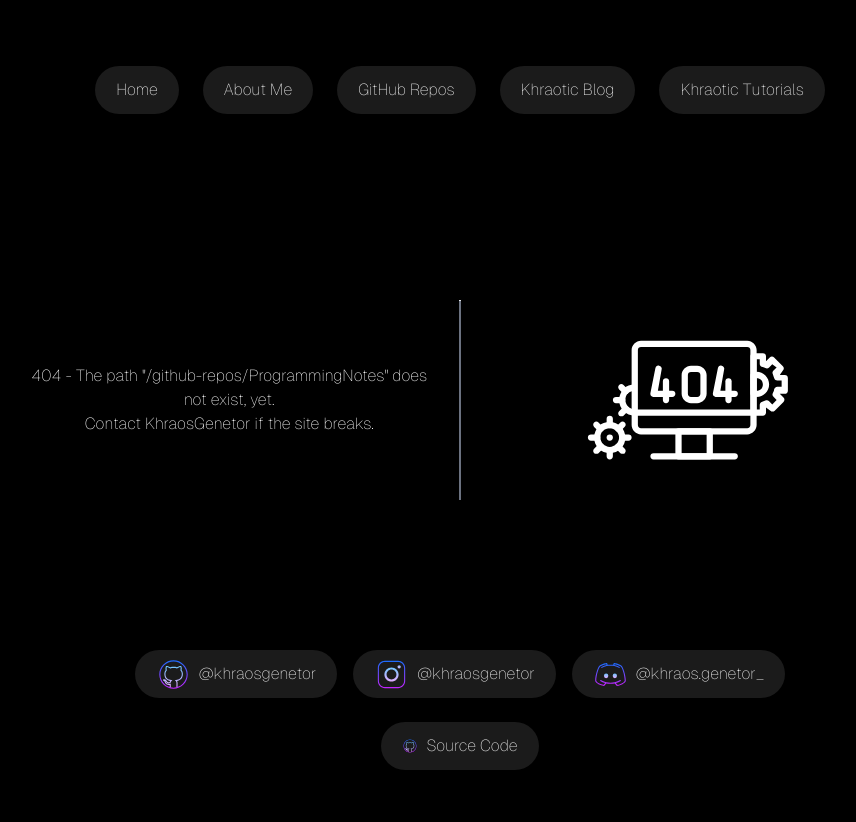
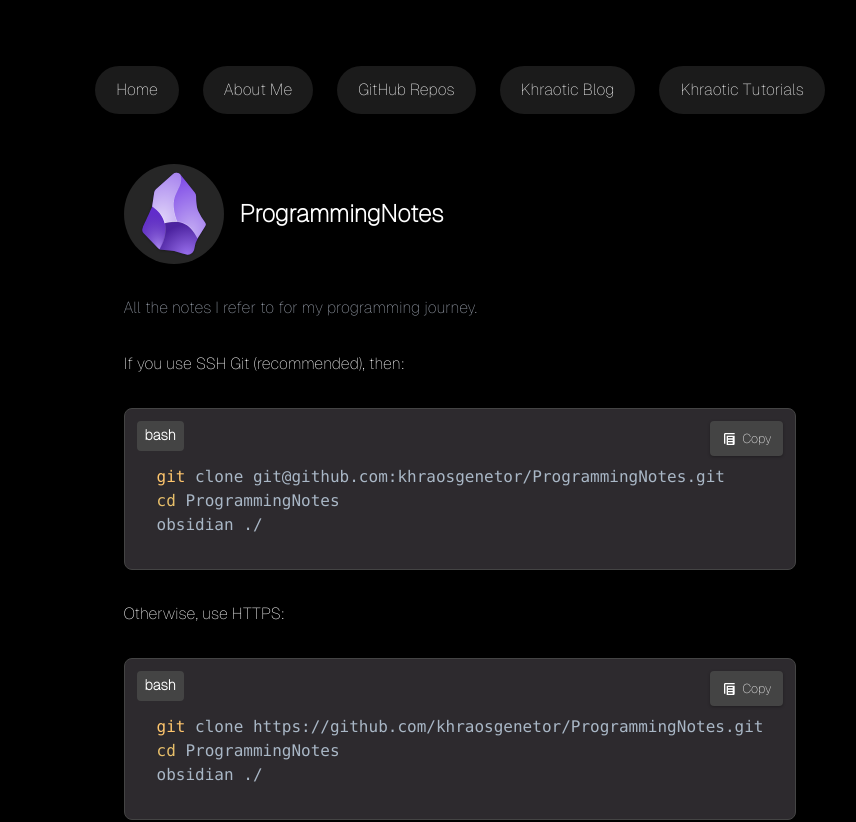
Before and after one commit to khraosgenetor/khraosgenetor.vercel.app, a Next.js app: page /github-repos/ProgrammingNotes in a window 1280 px wide. Before the commit this address had no page. Shown: the top 822 px of the page, without its empty margins (180-1036 px from the left). Before the commit the page ends 800 px from the top, so only its background shows below. Built offline with nearby package versions, Linux system fonts and the light colour scheme.

Commit message:
Added a Programming Notes page, added the ability to add code with lang choice and copy code button ie CopyCode.tsx

```diff
--- /dev/null
+++ b/app/RefTSX/CopyCode.tsx
@@ -0,0 +1,115 @@
+'use client';
+
+import React, { useState } from 'react';
+import { Prism as SyntaxHighlighter } from 'react-syntax-highlighter';
+import { darcula } from 'react-syntax-highlighter/dist/cjs/styles/prism';
+
+interface CopyCodeProps {
+    code: string;
+    language: string;
+}
+
+export default function CopyCode({ code, language }: CopyCodeProps) {
+    const [copied, setCopied] = useState(false);
+
+    const handleCopy = async () => {
+        try {
+            await navigator.clipboard.writeText(code);
+            setCopied(true);
+            setTimeout(() => setCopied(false), 2000); // Reset copied state after 2 seconds
+        } catch (err) {
+            console.error('Failed to copy:', err);
+        }
+    };
+
+    // Add a newline at the top of the code
+    const codeWithNewline = `\n${code}`;
+
+    return (
+        <div
+            style={{
+                position: 'relative',
+                width: '100%',
+                backgroundColor: '#2d2a2e', // Match darcula background
+                borderRadius: '8px',
+                border: '1px solid #444',
+                padding: '16px',
+            }}
+        >
+            {/* Language Label on Top-Left */}
+            <div
+                style={{
+                    position: 'absolute',
+                    top: '12px',
+                    left: '12px',
+                    backgroundColor: '#444',
+                    color: '#fff',
+                    padding: '4px 8px',
+                    borderRadius: '4px',
+                    fontSize: '0.9rem',
+                    fontWeight: 'bold',
+                }}
+            >
+                {language}
+            </div>
+
+            <SyntaxHighlighter
+                language={language}
+                style={darcula}
+                customStyle={{
+                    margin: 0,
+                    backgroundColor: 'transparent',
+                }}
+            >
+                {codeWithNewline}
+            </SyntaxHighlighter>
+
+            <button
+                onClick={handleCopy}
+                style={{
+                    position: 'absolute',
+                    top: '12px',
+                    right: '12px',
+                    backgroundColor: '#444',
+                    color: '#fff',
+                    border: 'none',
+                    borderRadius: '4px',
+                    padding: '8px 12px',
+                    cursor: 'pointer',
+                    fontSize: '0.8rem',
+                    display: 'flex',
+                    alignItems: 'center',
+                    gap: '4px',
+                    boxShadow: '0 1px 3px rgba(0, 0, 0, 0.3)',
+                    zIndex: 1, // Ensure button is on top of language label
+                }}
+            >
+                {copied ? (
+                    <>
+                        <svg
+                            xmlns="http://www.w3.org/2000/svg"
+                            viewBox="0 0 24 24"
+                            fill="currentColor"
+                            style={{ width: '16px', height: '16px' }}
+                        >
+                            <path d="M9 16.2l-3.5-3.5 1.4-1.4L9 13.4l7.1-7.1 1.4 1.4z" />
+                        </svg>
+                        Copied!
+                    </>
+                ) : (
+                    <>
+                        <svg
+                            xmlns="http://www.w3.org/2000/svg"
+                            viewBox="0 0 24 24"
+                            fill="currentColor"
+                            style={{ width: '16px', height: '16px' }}
+                        >
+                            <path d="M19 3H5c-1.1 0-2 .9-2 2v14h2V5h14V3zM7 7v14h10c1.1 0 2-.9 2-2V7H7zm9 12H9v-2h7v2zm0-4H9v-2h7v2zm0-4H9V9h7v2z" />
+                        </svg>
+                        Copy
+                    </>
+                )}
+            </button>
+        </div>
+    );
+}
--- /dev/null
+++ b/app/github-repos/ProgrammingNotes/page.tsx
@@ -0,0 +1,74 @@
+import Footer from "@/app/RefTSX/Footer";
+import Header from "@/app/RefTSX/Header";
+import RootLayout from "@/app/layout";
+import Image from "next/image";
+import CopyCode from "../../RefTSX/CopyCode"; // Import the client component
+
+export const metadata = {
+    title: "KhraosGenetor | GH/ProgrammingNotes",
+    description: "GH Repo: ProgrammingNotes",
+};
+
+function dedent(code: string): string {
+    const lines = code.split("\n");
+    const minIndent = Math.min(
+        ...lines.filter((line) => line.trim()).map((line) => line.match(/^(\s*)/)?.[1]?.length || 0)
+    );
+    return lines.map((line) => line.slice(minIndent)).join("\n").trim();
+}
+
+
+export default function ProgrammingNotes() {
+    const sshCodeSnippet = dedent(`
+        git clone git@github.com:khraosgenetor/ProgrammingNotes.git
+        cd ProgrammingNotes
+        obsidian ./
+    `);
+
+    const httpsCodeSnippet = dedent(`
+        git clone https://github.com/khraosgenetor/ProgrammingNotes.git
+        cd ProgrammingNotes
+        obsidian ./
+    `);
+
+
+    return (
+        <RootLayout>
+            <div className="grid grid-rows-[20px_1fr_20px] items-center justify-items-center min-h-screen p-8 pb-20 gap-16 sm:p-20 font-[family-name:var(--font-geist-sans)]">
+                <Header />
+
+                <main className="flex flex-col gap-8 row-start-2 items-center sm:items-start">
+                    <div className="flex items-center gap-4">
+                        <Image
+                            src="/svgs/obsidian-icon.svg" // Update with your profile image path
+                            alt="Obsidian Logo for Notes"
+                            width={100}
+                            height={100}
+                            className="rounded-full"
+                        />
+                        <h1 className="text-2xl font-bold text-white">
+                            <a
+                                href="https://github.com/khraosgenetor/ProgrammingNotes"
+                                target="_blank"
+                                rel="noopener noreferrer"
+                            >
+                                ProgrammingNotes
+                            </a>
+                        </h1>
+                    </div>
+                    <p className="text-gray-400 text-center">
+                        All the notes I refer to for my programming journey.
+                    </p>
+
+                    If you use SSH Git (recommended), then:
+                    <CopyCode code={sshCodeSnippet} language={"bash"} />
+
+                    Otherwise, use HTTPS:
+                    <CopyCode code={httpsCodeSnippet} language={"bash"} />
+                </main>
+
+                <Footer />
+            </div>
+        </RootLayout>
+    );
+}
--- a/app/github-repos/khraosgenetor/page.tsx
+++ b/app/github-repos/khraosgenetor/page.tsx
@@ -1,4 +1,3 @@
-// not-found.tsx
 import Footer from "@/app/RefTSX/Footer";
 import Header from "@/app/RefTSX/Header";
 import RootLayout from "@/app/layout";
@@ -6,10 +5,10 @@
 
 export const metadata = {
   title: "KhraosGenetor | GH/khraosgenetor",
-  description: "GH Repo khraosgenetor",
+  description: "GH Repo: khraosgenetor",
 };
 
-export default function Khraosgenetor() {
+export default function KhraosGenetor() {
   return (
     <RootLayout>
       <div className="grid grid-rows-[20px_1fr_20px] items-center justify-items-center min-h-screen p-8 pb-20 gap-16 sm:p-20 font-[family-name:var(--font-geist-sans)]">
--- a/app/github-repos/page.tsx
+++ b/app/github-repos/page.tsx
@@ -37,6 +37,13 @@
       link: "https://github.com/khraosgenetor/SolutionsForClass10APC_CTA_TB_For_ICSE",
       page: "SolutionsForClass10APC_CTA_TB_For_ICSE",
       image: "/svgs/svgrepo-comp.svg",
+    },
+    {
+      name: "ProgrammingNotes",
+      description: "Notes for programming",
+      link: "https://github.com/khraosgenetor/ProgrammingNotes",
+      page: "ProgrammingNotes",
+      image: "/svgs/obsidian-icon.svg",
     },
 
     // Add more repositories as needed
--- a/package.json
+++ b/package.json
@@ -12,12 +12,15 @@
     "@vercel/speed-insights": "^1.0.14",
     "next": "^14.2.16",
     "react": "^18",
-    "react-dom": "^18"
+    "react-dom": "^18",
+    "react-markdown": "^9.0.1",
+    "react-syntax-highlighter": "^15.6.1"
   },
   "devDependencies": {
     "@types/node": "^20",
     "@types/react": "^18",
     "@types/react-dom": "^18",
+    "@types/react-syntax-highlighter": "^15.5.13",
     "eslint": "^8",
     "eslint-config-next": "14.2.13",
     "postcss": "^8",
```
Also changed, not shown: public/svgs/obsidian-icon.svg (added), 1 other file (tests, documents, lock files or other folders).
